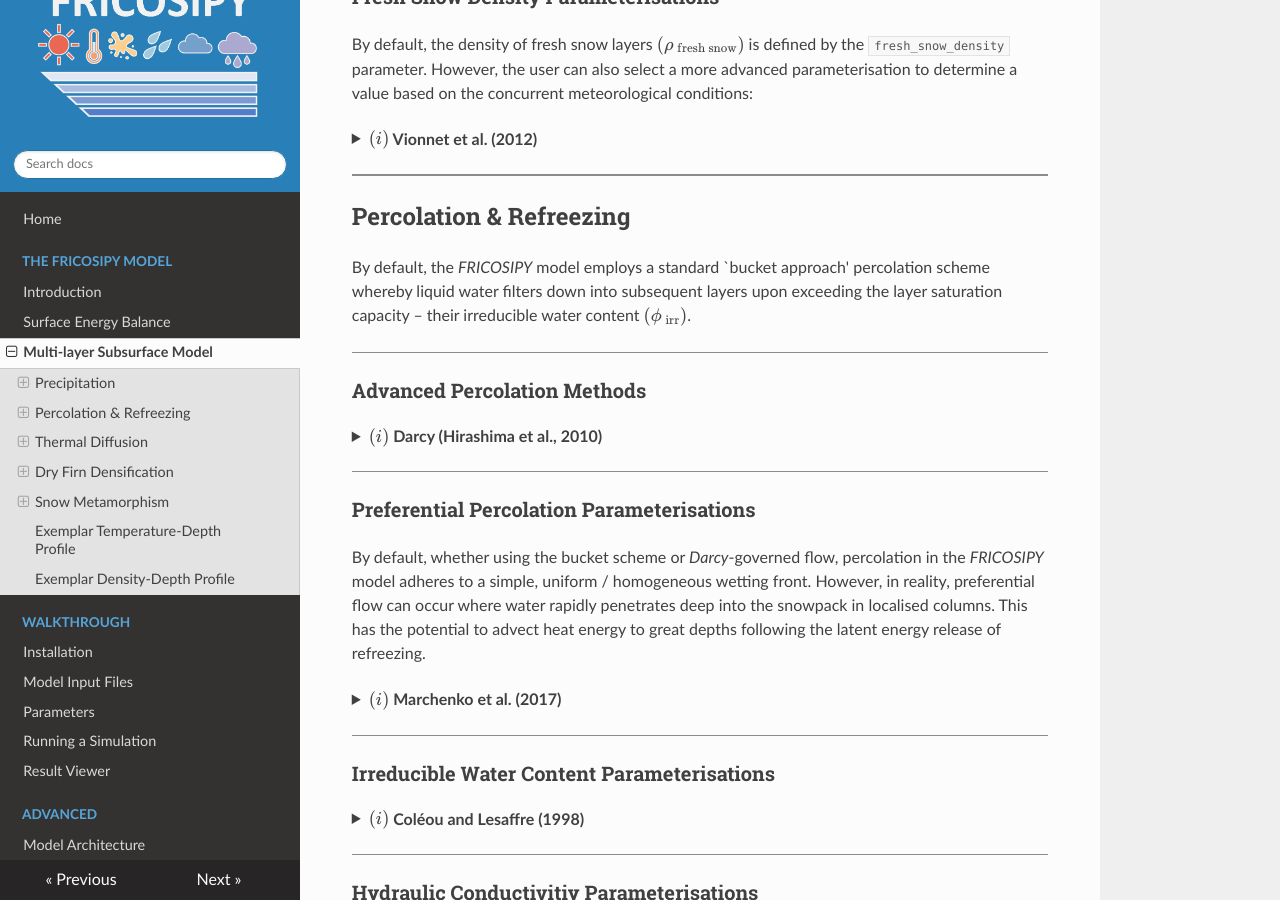
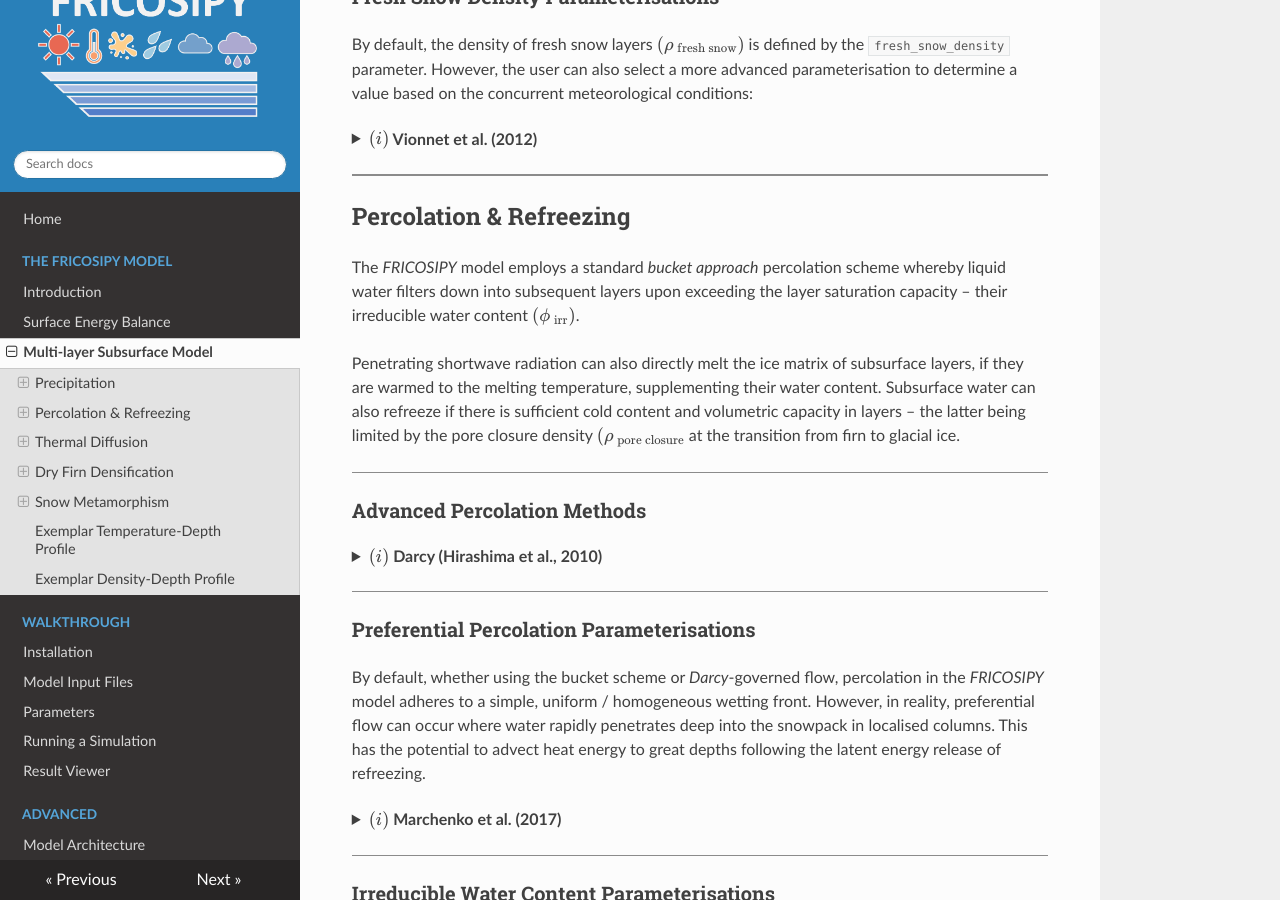
Before and after one commit to MarcusGastaldello/FRICOSIPY, an MkDocs documentation site: the page built from docs/subsurface_model.md, in a window 1280 px wide and 900 px high, scrolled down 1586 px. Built offline with MkDocs 1.6.1, drawn with Linux system fonts in a browser that asks for light colours.

Commit message:
Update subsurface_model.md

```diff
--- a/docs/subsurface_model.md
+++ b/docs/subsurface_model.md
@@ -61,7 +61,9 @@ By default, the density of fresh snow layers $(\rho_{\text{ fresh snow}})$ is de
 
 ## Percolation & Refreezing
 
-By default, the *FRICOSIPY* model employs a standard `bucket approach' percolation scheme whereby liquid water filters down into subsequent layers upon exceeding the layer saturation capacity – their irreducible water content $(\phi_{\text{ irr}})$. <br>
+The *FRICOSIPY* model employs a standard *bucket approach* percolation scheme whereby liquid water filters down into subsequent layers upon exceeding the layer saturation capacity – their irreducible water content $(\phi_{\text{ irr}})$. <br>
+
+Penetrating shortwave radiation can also directly melt the ice matrix of subsurface layers, if they are warmed to the melting temperature, supplementing their water content. Subsurface water can also refreeze if there is sufficient cold content and volumetric capacity in layers – the latter being limited by the pore closure density $(\rho_{\text{ pore closure}}$ at the transition from firn to glacial ice.
 
 <hr style="height:1px; background-color:#8b8b8b; border:none;" />
 
```
